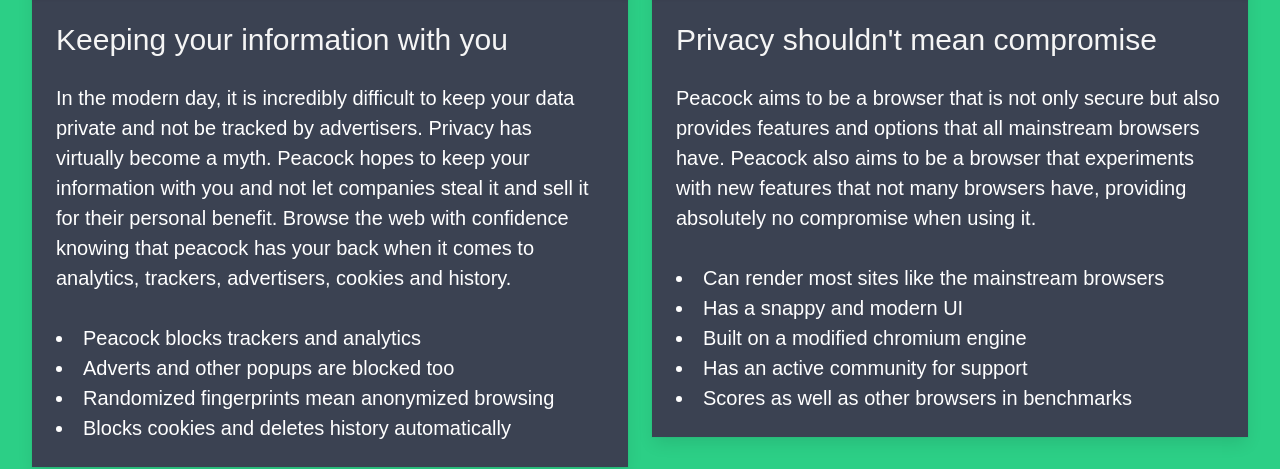
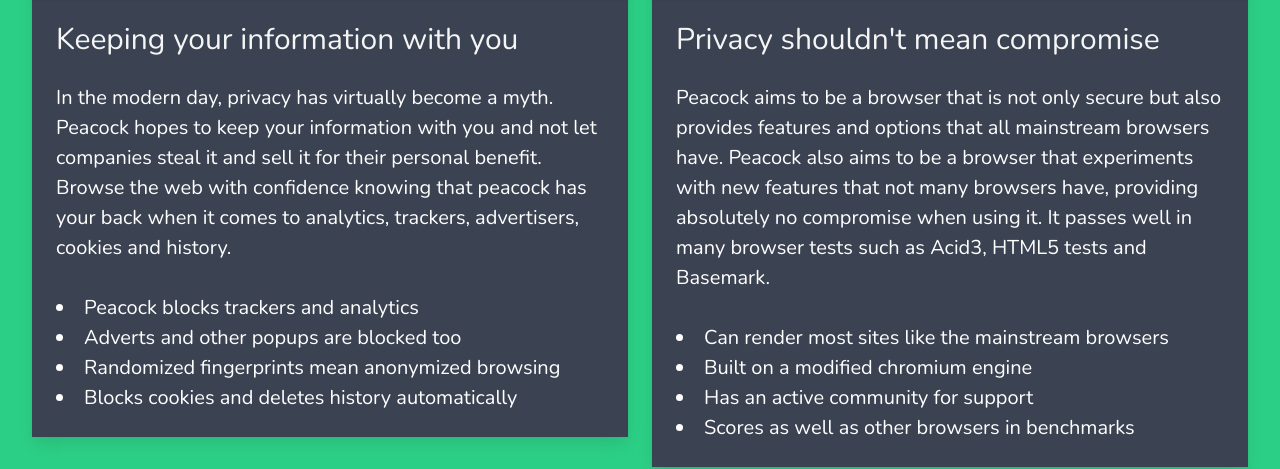
Before and after one commit to curlpipe/peacock-website, a plain HTML site: page index.html in a window 1280 px wide. Shown: the part 1254-1723 px from the top of the page. Drawn offline with nearby package versions, Linux system fonts and the light colour scheme; a script that the page names is missing.

Commit message:
New font and better fit

```diff
--- a/css/sass/mystyles.scss
+++ b/css/sass/mystyles.scss
@@ -1,7 +1,7 @@
 @charset "utf-8";
 
 // Import a Google Font
-@import url('../../assets/Circular Std Font.otf');
+@import url('https://fonts.googleapis.com/css2?family=Nunito');
 
 // Set your brand colors
 $dark1: #2E3440;
@@ -19,7 +19,7 @@
 $highlight4: #F4E935;
 
 // Fonts
-$family-sans-serif: "Circula-Medium", sans-serif;
+$family-sans-serif: 'Nunito', sans-serif;
 
 // Colors
 $primary: $highlight;
--- a/index.html
+++ b/index.html
@@ -80,9 +80,7 @@
             <div class="card-content">
               <h1 class="subtitle has-text-light">Keeping your information with you</h1>
               <p>
-                In the modern day, it is incredibly difficult to keep
-                your data private and not be tracked by advertisers.
-                Privacy has virtually become a myth.
+                In the modern day, privacy has virtually become a myth.
                 Peacock hopes to keep your information with you and
                 not let companies steal it and sell it for their personal benefit.
                 Browse the web with confidence knowing that peacock has your back
@@ -116,11 +114,11 @@
                 provides features and options that all mainstream browsers have.
                 Peacock also aims to be a browser that experiments with new
                 features that not many browsers have, providing absolutely no
-                compromise when using it.
+                compromise when using it. It passes well in many browser tests
+                such as Acid3, HTML5 tests and Basemark.
               </p>
               <br>
               <li>Can render most sites like the mainstream browsers</li>
-              <li>Has a snappy and modern UI</li>
               <li>Built on a modified chromium engine</li>
               <li>Has an active community for support</li>
               <li>Scores as well as other browsers in benchmarks</li>
@@ -152,7 +150,6 @@
               <li>Entirely tweakable using CSS</li>
               <li>Theme store with various themes</li>
               <li>A large amount of settings</li>
-              <li>Provides flags page for extra privacy</li>
               <li>Open source under the GPLv3 license</li>
             </div>
           </div>
```
Also changed, not shown: css/mybulma.css, 1 other file.
